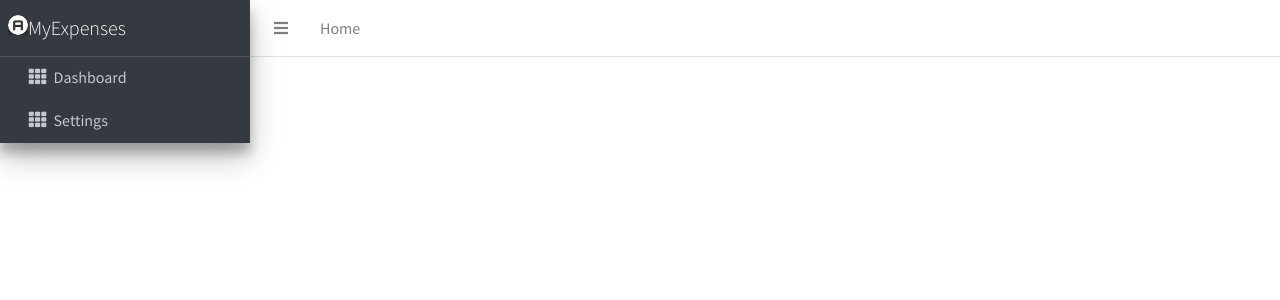
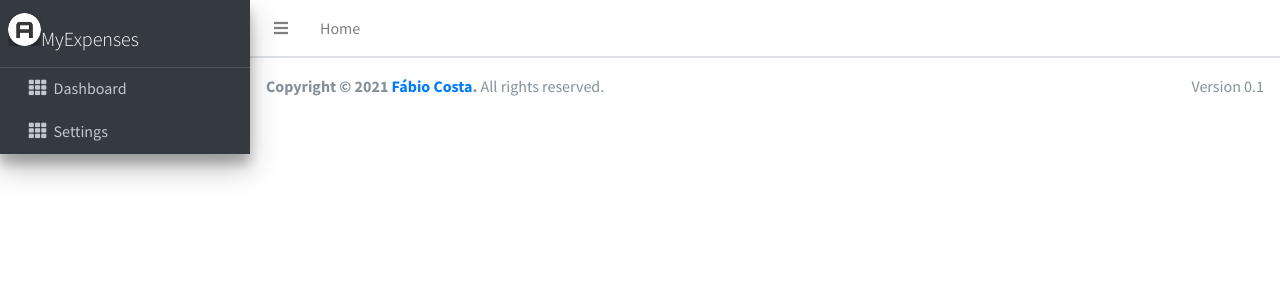
Before and after one commit to fabiocosta89/MyExpenses, a Next.js app: page / in a window 1280 px wide. Shown: the top 300 px of the page. Built offline with nearby package versions, Linux system fonts and the light colour scheme.

Commit message:
Add footer

```diff
--- a/components/layout/index.jsx
+++ b/components/layout/index.jsx
@@ -2,6 +2,7 @@ import React from 'react';
 
 import Navbar from '../navbar';
 import MainSideBar from '../main-sidebar';
+import MainFooter from '../main-footer';
 
 const Layout = ({ children }) => {
     return (
@@ -9,6 +10,7 @@ const Layout = ({ children }) => {
             <Navbar />
             <MainSideBar />
             <main>{children}</main>
+            <MainFooter />
         </div>
     );
 };
--- /dev/null
+++ b/components/main-footer/index.jsx
@@ -0,0 +1,15 @@
+import React from 'react';
+
+import RightFooter from './right-footer';
+import LeftFooter from './left-footer';
+
+const MainFooter = () => {
+    return (
+        <footer className="main-footer">
+            <RightFooter />
+            <LeftFooter />
+        </footer>
+    );
+};
+
+export default MainFooter;
--- /dev/null
+++ b/components/main-footer/left-footer/index.jsx
@@ -0,0 +1,15 @@
+import React from 'react';
+
+const LeftFooter = () => {
+    const dateNow = new Date().getFullYear();
+
+    return (
+        <>
+            <strong>
+                Copyright &copy; {dateNow} <a href="https://fabiocosta.eu" target="_blank" rel="noreferrer">Fábio Costa</a>.
+            </strong> All rights reserved.
+        </>
+    );
+};
+
+export default LeftFooter;
--- /dev/null
+++ b/components/main-footer/right-footer/index.jsx
@@ -0,0 +1,11 @@
+import React from 'react';
+
+const RightFooter = () => {
+    return (
+        <div className="float-right d-none d-sm-inline">
+            Version 0.1
+        </div>
+    );
+};
+
+export default RightFooter;
--- a/components/main-sidebar/brand-logo/index.jsx
+++ b/components/main-sidebar/brand-logo/index.jsx
@@ -12,8 +12,8 @@ const BrandLogo = () => {
                     src={logo}
                     alt="MyExpenses Logo"
                     className="brand-image img-circle elevation-3"
-                    width={20}
-                    height={20}
+                    width={33}
+                    height={33}
                 />
                 <span className="brand-text font-weight-light">MyExpenses</span>
             </a>
--- a/components/main-sidebar/index.jsx
+++ b/components/main-sidebar/index.jsx
@@ -10,6 +10,8 @@ const MainSideBar = () => {
             <BrandLogo />
             {/* Sidebar */}
             <Sidebar />
+            {/* Main Footer */}
+
         </aside>
     );
 };
```
